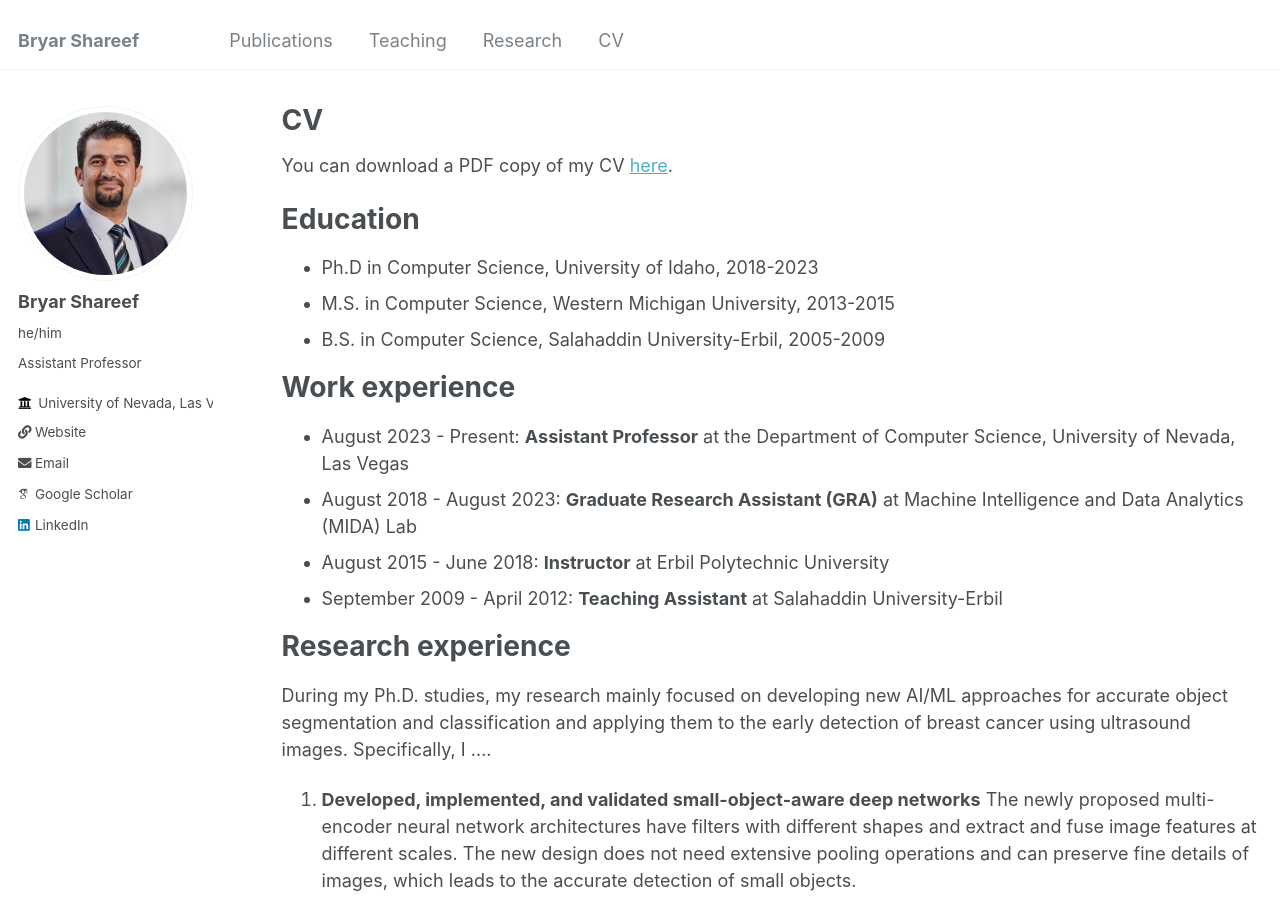
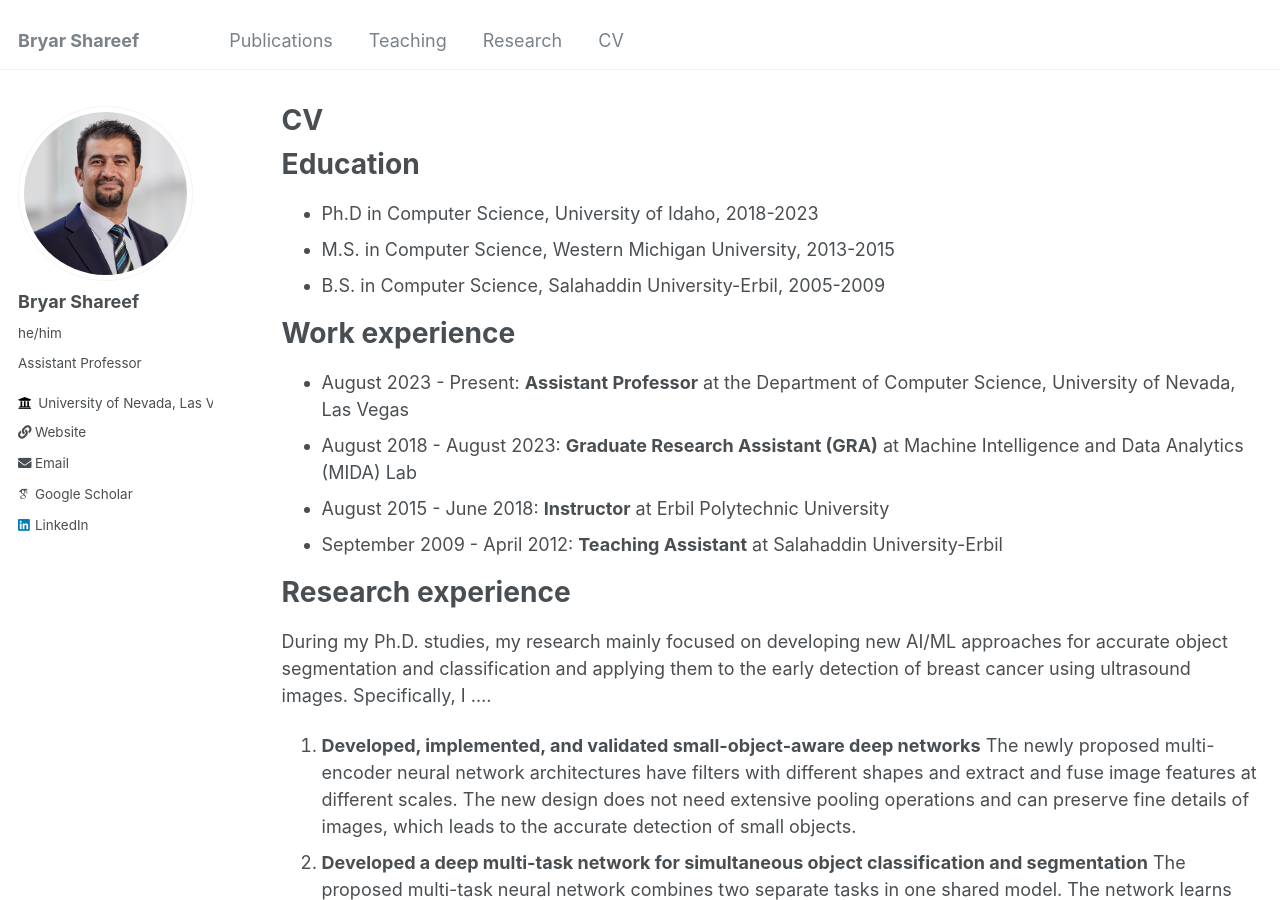
Before and after one commit to bryarshareef/bryarshareef.github.io, a Jekyll site: the page built from _pages/cv.md, in a window 1280 px wide and 900 px high. Built offline with Jekyll 4.4.1, drawn with Linux system fonts in a browser that asks for light colours; some web fonts are replaced.

Commit message:
Update cv.md

```diff
--- a/_pages/cv.md
+++ b/_pages/cv.md
@@ -7,7 +7,7 @@ redirect_from:
   - /resume
 ---
 
-You can download a PDF copy of my CV [here](/files/cv/CV_Bryar_Shareef.pdf).
+<!-- You can download a PDF copy of my CV [here](/files/cv/CV_Bryar_Shareef.pdf). -->
 
 Education
 ======
```
